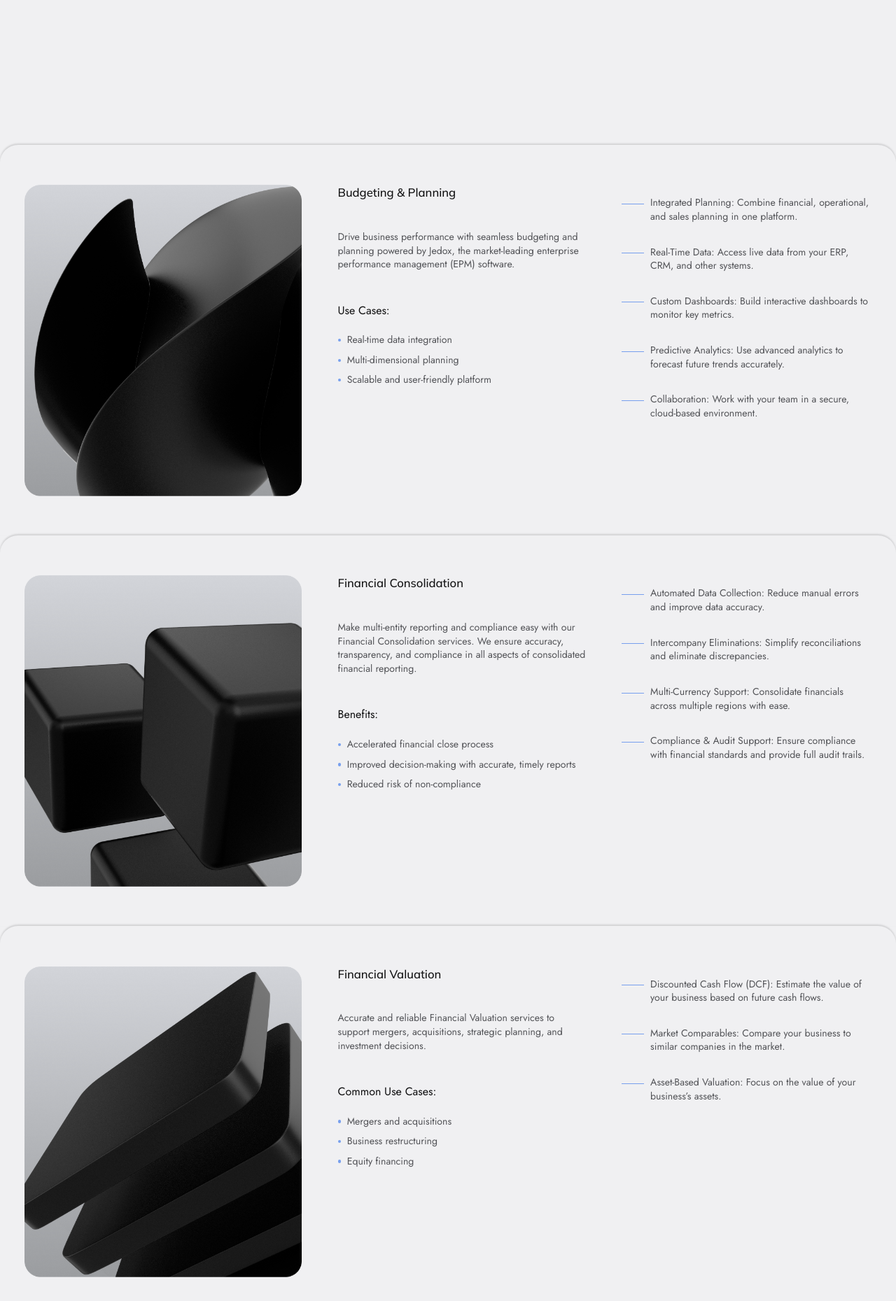
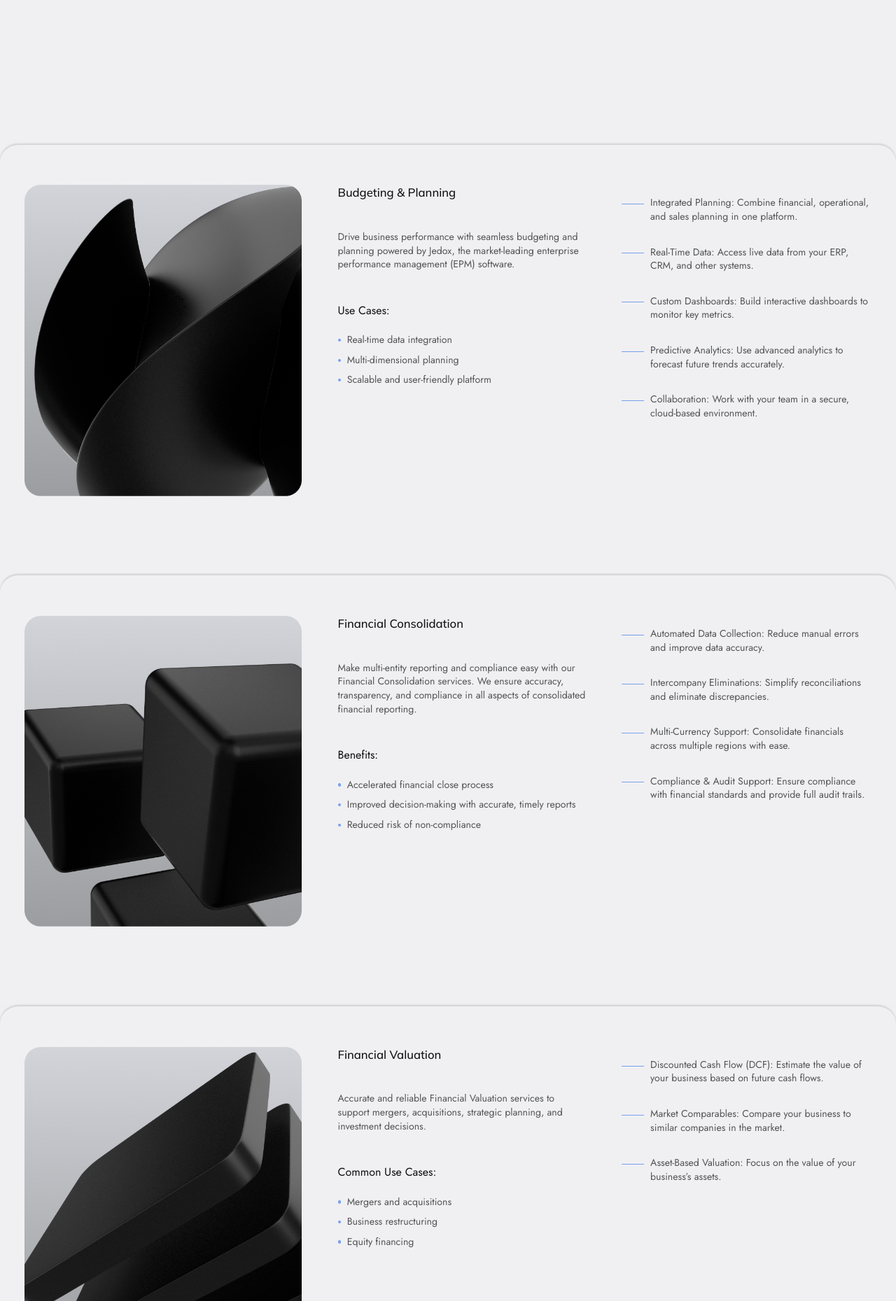
Before and after one commit to amaksix/5w, a Jekyll site: the page built from en/products.md, in a window 1280 px wide. Shown: the part 1015-2874 px from the top of the page at 70% size. Built offline with Jekyll 4.4.1, drawn with Linux system fonts in a browser that asks for light colours; some web fonts are replaced; some of the changed text lies outside the part shown.

Commit message:
products page done

```diff
--- a/_layouts/products.html
+++ b/_layouts/products.html
@@ -35,10 +35,14 @@
         </div>
         <div class="learn-more-container">
             <img class="learn-more-arrow-down" src="../assets/images/Arrow_Down.svg">
-            <img class="learn-more-circle" src="../assets/images/Learn_More_Circle.png">
+            {% if page.lang == "en" %}
+                <img class="learn-more-circle" src="../assets/images/Learn_More_Circle.png">
+            {% else %}
+                <img class="learn-more-circle" src="../assets/images/Learn_More_Circle_LV.png">
+            {% endif %}
         </div>
         <div class="products-container">
-            <div class="product-container">
+            <div class="product-container" id="product1">
                 <img src="../assets/images/Product_First.png" class="product-image">
                 <div class="product-content-middle">
                     <p class="product-content-middle-first-header">{{ site.data.translations[page.lang].first_product_content_middle_first_header }}</p>
@@ -60,7 +64,7 @@
                     </ul>
                 </div>
             </div>
-            <div class="product-container  product-container-second">
+            <div class="product-container" id="product2">
                 <img src="../assets/images/Product_Second.png" class="product-image">
                 <div class="product-content-middle">
                     <p class="product-content-middle-first-header">{{ site.data.translations[page.lang].second_product_content_middle_first_header}}</p>
@@ -81,7 +85,7 @@
                     </ul>
                 </div>
             </div>
-            <div class="product-container product-container-third">
+            <div class="product-container" id="product3">
                 <img src="../assets/images/Product_Third.png" class="product-image">
                 <div class="product-content-middle">
                     <p class="product-content-middle-first-header">{{ site.data.translations[page.lang].third_product_content_middle_first_header}}</p>
@@ -101,7 +105,7 @@
                     </ul>
                 </div>
             </div>
-            <div class="product-container product-container-forth">
+            <div class="product-container" id="product4">
                 <img src="../assets/images/Product_Forth.png" class="product-image">
                 <div class="product-content-middle">
                     <p class="product-content-middle-first-header">{{ site.data.translations[page.lang].forth_product_content_middle_first_header }}</p>
@@ -122,7 +126,7 @@
                     </ul>
                 </div>
             </div>
-            <div class="product-container product-container-fifth">
+            <div class="product-container" id="product5">
                 <img src="../assets/images/Product_Fifth.png" class="product-image">
                 <div class="product-content-middle">
                     <p class="product-content-middle-first-header">{{ site.data.translations[page.lang].fifth_product_content_middle_first_header }}</p>
@@ -135,7 +139,7 @@
                         <li class="regular-text product-content-middle-list-elem"><span class="custom-bullet"></span>{{ site.data.translations[page.lang].fifth_product_content_middle_list_04 }}</li>
                     </ul>
                 </div>
-                <div class="product-content-right product-container-fifth">
+                <div class="product-content-right">
                     <ul class="product-content-right-list">
                         <li class="regular-text product-content-right-list-elem"><span class="custom-bullet-second"></span>{{ site.data.translations[page.lang].fifth_product_content_right_list_01 }}</li>
                         <li class="regular-text product-content-right-list-elem"><span class="custom-bullet-second"></span>{{ site.data.translations[page.lang].fifth_product_content_right_list_02 }}</li>
@@ -144,9 +148,23 @@
                 </div>
             </div>
         </div>
+        <div class="products-bottom-section-container">
+            <img src="../assets/images/Aurora.svg" class="products-bottom-section-image">
+            <div class="products-bottom-section-right-container">
+                <p class="regular-text products-bottom-section-right-text">{{ site.data.translations[page.lang].products-bottom-section-right-text }}</p>
+            </div>
+            <div class="products-bottom-section-left-container">
+                <div class="products-bottom-section-left-container-content">
+                    <p class="products-bottom-section-left-container-content-header">{{ site.data.translations[page.lang].products-bottom-section-left-container-content-header }}</p>
+                    <button class="products-bottom-section-left-container-button"><p class="products-bottom-section-left-container-button-text">{{ site.data.translations[page.lang].products-bottom-section-left-container-button-text }}</p><img class="angled-arrow" ></button>
+                </div>
+            </div>
+        </div>
+
     </div>
     {% include footer.html %}  <!-- Reusable Footer -->
     {% include loader.html %}
 </body>
 <script type="text/javascript" src="../assets/scripts/languageButton.js"></script>
+<script type="text/javascript" src="../assets/scripts/stackingAnim.js"></script>
 </html>
--- a/assets/css/general.css
+++ b/assets/css/general.css
@@ -19,7 +19,6 @@
 }
 html, body {
   max-width: 100%;
-  overflow-x: hidden;
 }
 .highlight-text{
   color:#779FEE;
--- a/assets/css/home.css
+++ b/assets/css/home.css
@@ -28,6 +28,9 @@
     font-weight: 400;
     font-style: normal;
 }
+html, body {
+    overflow-x: hidden;
+  }
 .main-header{
     position: absolute;
     display: flex;
--- a/assets/css/products.css
+++ b/assets/css/products.css
@@ -67,9 +67,9 @@
 }
 .learn-more-circle{
     position: absolute;
-    top:0;
-    left: 0;
-    width:12.9vw;
+    top:1.45vw;
+    left: 1.45vw;
+    width:10vw;
     animation: rotating 15s linear infinite;
 }
 @keyframes rotating {
@@ -80,39 +80,41 @@
         transform: rotate(1turn);
     }
 }
-.products-container{
-    position: relative;
+.products-container {
     margin-left: -1.35vw;
-    height: 218vw;
+    position: relative; /* Ensures child elements respect z-index */
+    margin-bottom: 10.5vw;
 }
-.product-container{
-    position: absolute;
+
+.product-container {
+    position: sticky;
+    top: 1vw;
     border-top-left-radius: 2vw;
-    border-top-right-radius:2vw;
-    box-shadow: 0  -0.13vw 0.2vw rgba(15, 15, 16,0.15);
-    height: 39.1vw;
+    border-top-right-radius: 2vw;
+    box-shadow: 0 -0.13vw 0.2vw rgba(15, 15, 16, 0.15);
+    height: 43.6vw;
     width: 94.6vw;
     display: grid;
     grid-template-columns: 31vw 27.7vw 27.7vw;
     gap: 4vw;
     padding-top: 4.5vw;
-    padding-left:2.7vw ;
+    padding-left: 2.7vw;
     padding-right: 2.7vw;
+    z-index: 0; /* Start with all having 0 z-index */
+    transition: z-index 0.3s ease-out;
+    background-color: #F0F0F2;
 }
-.product-container-second{
-    top:43.6vw;
+
+#product2 {
     z-index: 1;
 }
-.product-container-third{
-    top:87.2vw;
+#product3 {
     z-index: 2;
 }
-.product-container-forth{
-    top:130.8vw;
+#product4 {
     z-index: 3;
 }
-.product-container-fifth{
-    top:174.4vw;
+#product5 {
     z-index: 4;
 }
 .product-image{
@@ -169,3 +171,84 @@
     flex-shrink: 0;
     margin-top: -1.25vw;
 }
+
+.products-bottom-section-image{
+    width:97vw;
+
+}
+.products-bottom-section-container{
+    margin-bottom: 10.5vw;
+    position: relative;
+}
+.products-bottom-section-right-container{
+    position: absolute;
+    width: 28vw;
+    height:11.1vw;
+    background-color: #0F0F10;
+    border-radius: 1.4vw;
+    top: 3.4vw;
+    left: 65.5vw;
+    z-index: 1;
+    align-content: center;
+}
+.products-bottom-section-right-text{
+    width: 24vw;
+    margin: auto;
+    margin-top: auto;
+    color: #D2D4D9;
+
+}
+.products-bottom-section-left-container{
+    height: 23vw;
+    width:31.7vw;
+    position: absolute;
+    top: 17.3vw;
+    left: 3.5vw;
+    background: url('../images/Folder.svg') no-repeat center;
+    background-size: cover;
+    align-content: center;
+}
+.products-bottom-section-left-container-content{
+    margin: auto;
+    width: 26.6vw;
+    height: 13.1vw;
+}
+.products-bottom-section-left-container-content-header{
+    color:#0F0F10;
+    font-size: 2vw;
+    font-family: "Mulish", Arial, sans-serif;
+    font-weight: 700;
+}
+.products-bottom-section-left-container-button{
+    width:10.41vw;
+    height: 3.5vw;
+    border-radius: 1vw;
+    background-color: #0F0F10;
+    display: grid;
+    grid-template-columns: auto auto;
+    gap: 0.4vw;
+    color:#F0F0F2;
+    align-content: center;
+    margin-top: 2.2vw;
+}
+.products-bottom-section-left-container-button > .angled-arrow
+{
+    width: 1vw;
+    height: 1vw;
+    content:url("../images/Angled_Arrow.svg");
+    margin-top: 0.25vw;
+}
+.products-bottom-section-left-container-button:hover > .angled-arrow
+{
+    content:url("../images/Angled_Arrow_Black.svg");
+}
+.products-bottom-section-left-container-button:hover{
+    background-color: transparent;
+    color:#0F0F10;
+}
+.products-bottom-section-left-container-button-text{
+    text-align: right;
+    font-family: "Jost", Arial, sans-serif;
+    font-weight: 500;
+    font-size: 1vw;
+}
```
Also changed, not shown: _data/translations.yml (+8 -0 lines), assets/scripts/stackingAnim.js (added, +33 -0 lines), assets/images/Aurora.svg (added), assets/images/Folder.svg (added), assets/images/Learn_More_Circle.png, assets/images/Learn_More_Circle_LV.png (added).
